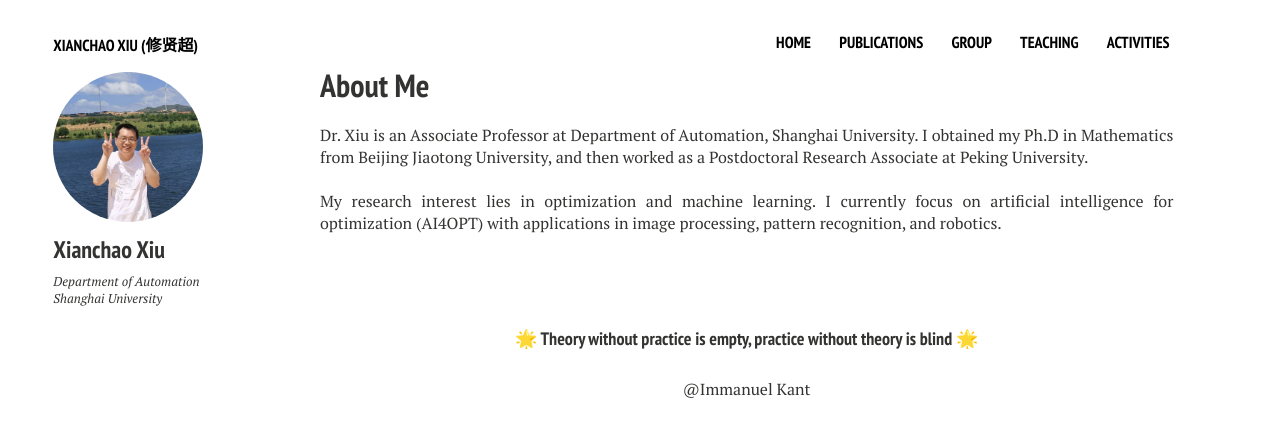
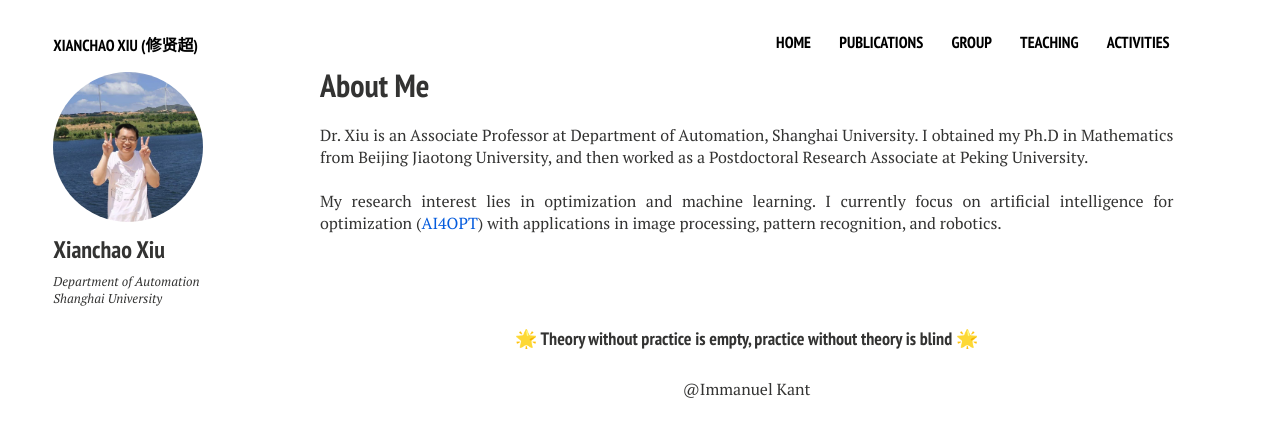
Before and after one commit to xianchaoxiu/xianchaoxiu.github.io, a Jekyll site: the page built from index.md, in a window 1280 px wide. Shown: the top 437 px of the page. Built offline with Jekyll 4.4.1, drawn with Linux system fonts in a browser that asks for light colours; nearby versions of some CDN libraries.

Commit message:
Update home2.html

```diff
--- a/_layouts/home2.html
+++ b/_layouts/home2.html
@@ -32,7 +32,7 @@
 
 
 	 My research interest lies in optimization and machine learning.
-	 I currently focus on artificial intelligence for optimization (AI4OPT) with applications in image processing, pattern recognition, and robotics. <br><br>
+	 I currently focus on artificial intelligence for optimization (<a href="https://github.com/xianchaoxiu/AI4OPT" class="textlink" target="_blank">AI4OPT</a>) with applications in image processing, pattern recognition, and robotics. <br><br>
 
 
 
```
